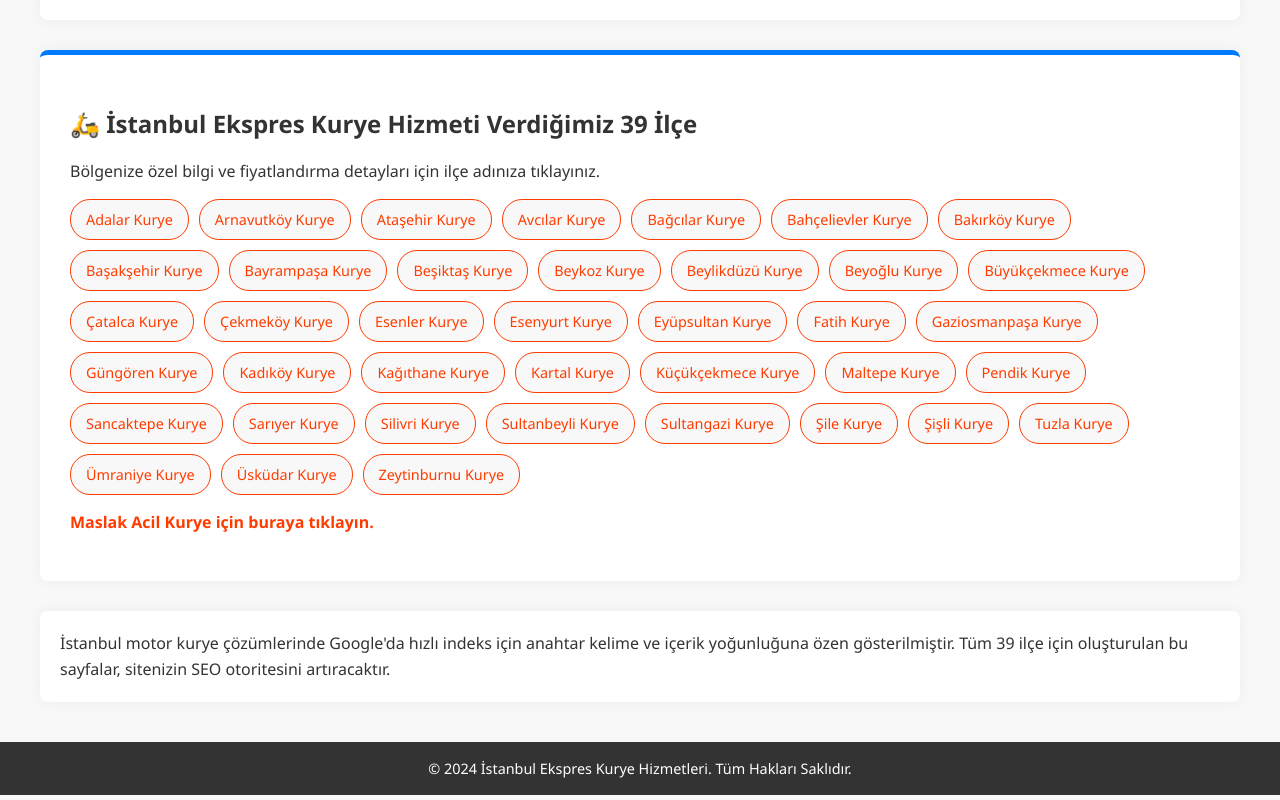
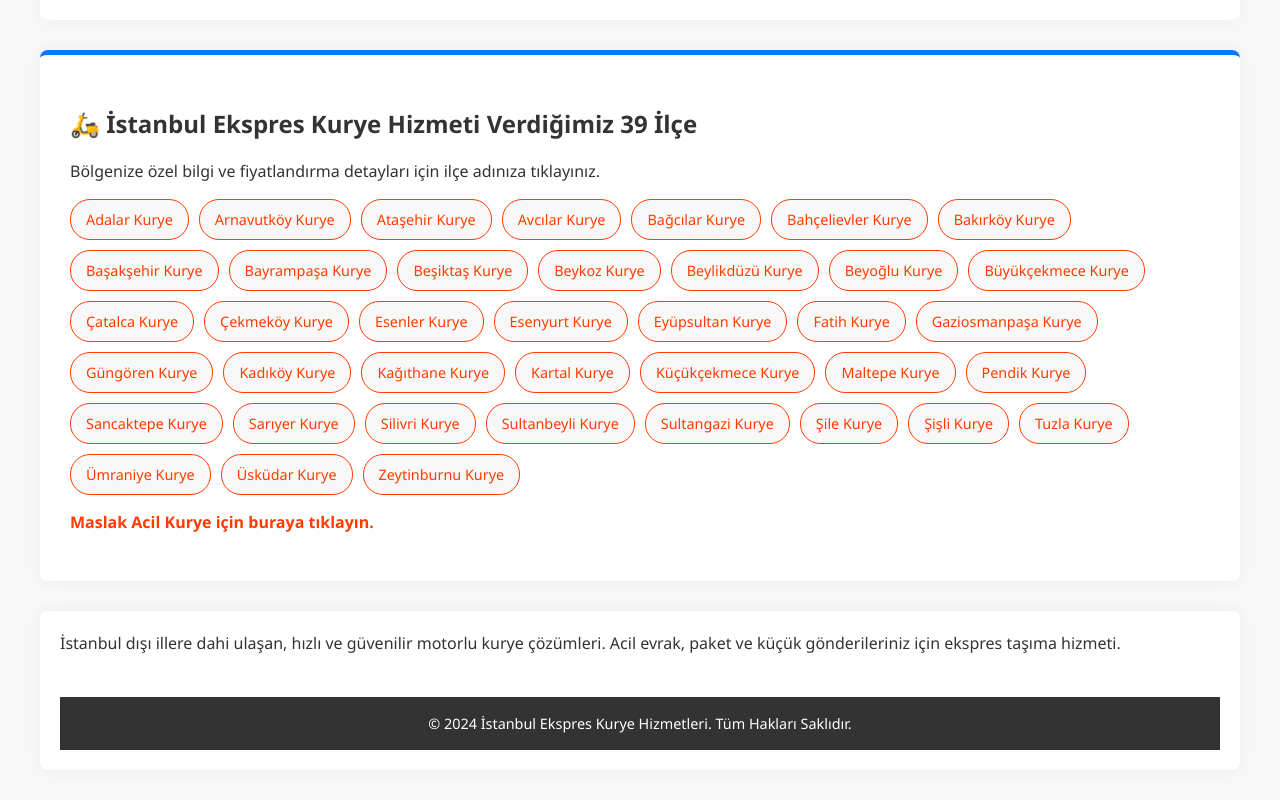
Before and after one commit to ekomeyda34/exprekurye, a plain HTML site: page index.html in a window 1280 px wide. Shown: the part 935-1735 px from the top of the page. Drawn offline with Linux system fonts and the light colour scheme.

Commit message:
Update index.html

```diff
--- a/index.html
+++ b/index.html
@@ -98,8 +98,7 @@
   </div>
 
   <div class="seo-text">
-    İstanbul motor kurye çözümlerinde Google'da hızlı indeks için anahtar kelime ve içerik yoğunluğuna özen gösterilmiştir. Tüm 39 ilçe için oluşturulan bu sayfalar, sitenizin SEO otoritesini artıracaktır.
-  </div>
+    İstanbul dışı illere dahi ulaşan, hızlı ve güvenilir motorlu kurye çözümleri. Acil evrak, paket ve küçük gönderileriniz için ekspres taşıma hizmeti.
 
   <footer>
     &copy; 2024 İstanbul Ekspres Kurye Hizmetleri. Tüm Hakları Saklıdır.
```
